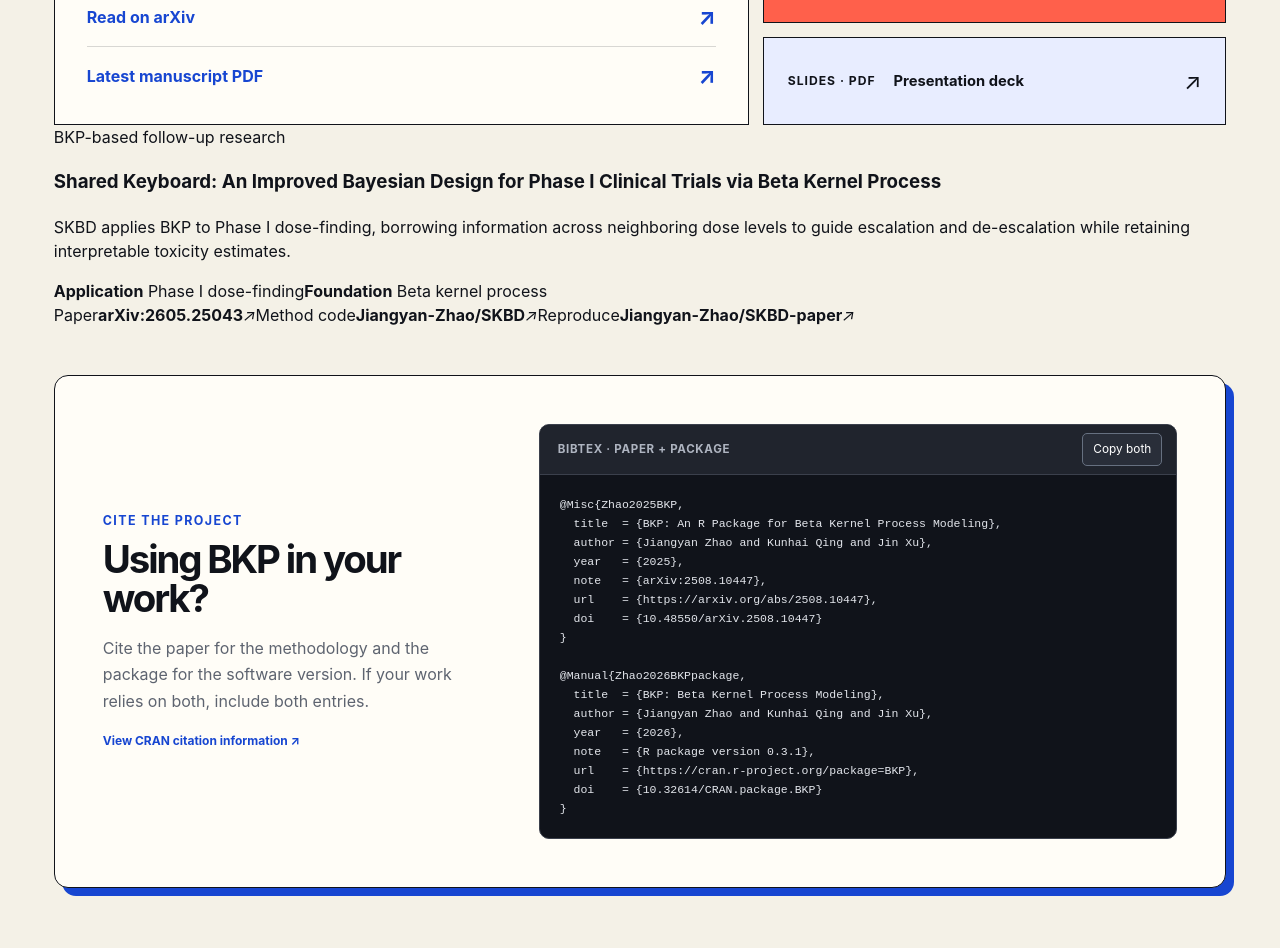
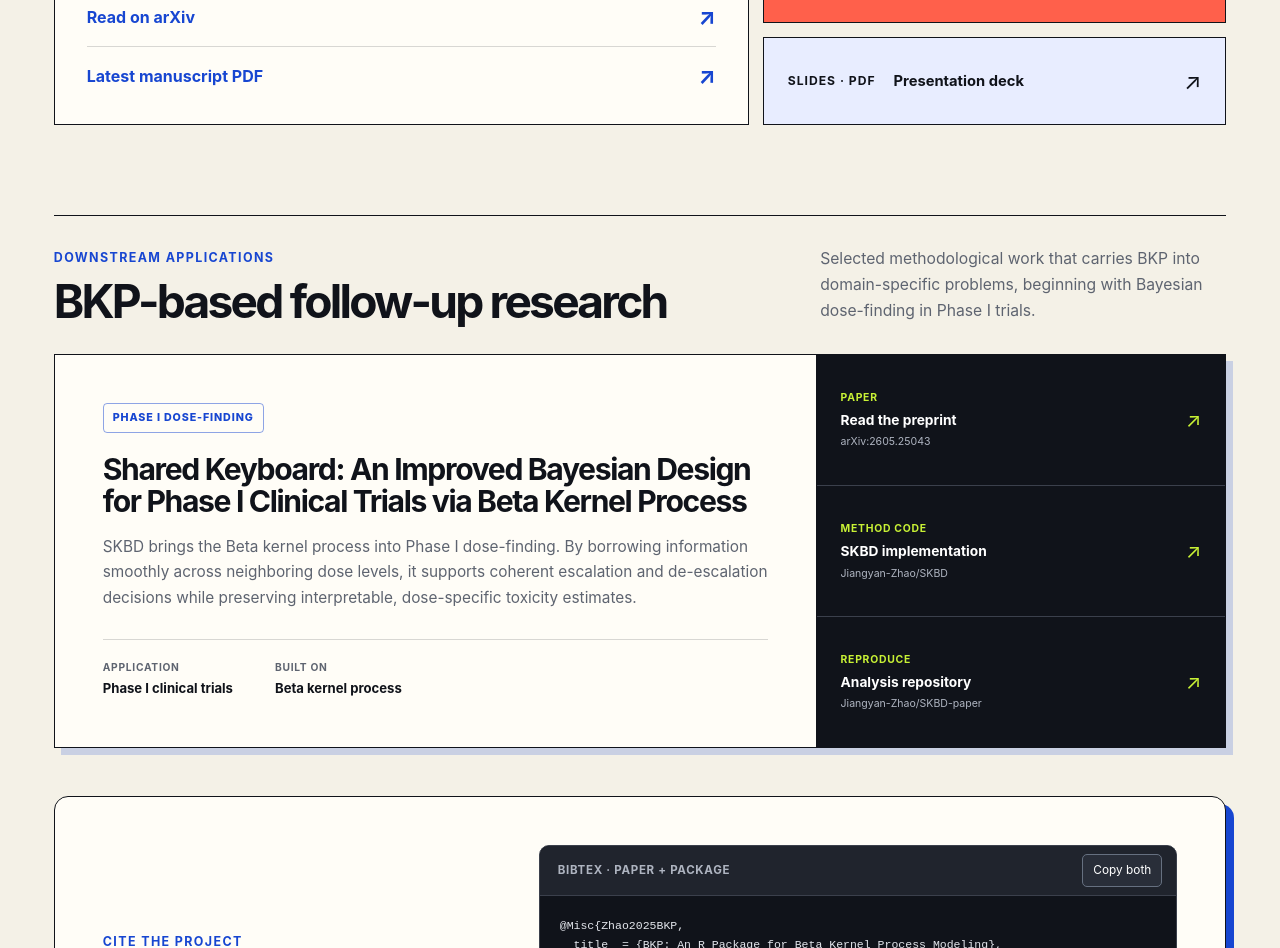
Before and after one commit to Jiangyan-Zhao/BKP-website, a React (Vite) app: page / in a window 1280 px wide. Shown: the part 5880-6828 px from the top of the page. Built offline with nearby package versions, Linux system fonts and the light colour scheme.

Commit message:
Separate follow-up heading from SKBD card

```diff
--- a/src/App.tsx
+++ b/src/App.tsx
@@ -1077,32 +1077,50 @@ export default function Home() {
           </a>
         </aside>
 
-        <article className="followup-research-card" aria-labelledby="skbd-title">
-          <div className="followup-research-copy">
-            <span className="followup-research-kicker">BKP-based follow-up research</span>
-            <h3 id="skbd-title">Shared Keyboard: An Improved Bayesian Design for Phase I Clinical Trials via Beta Kernel Process</h3>
+        <section className="followup-research-section" aria-labelledby="followup-research-title">
+          <header className="followup-research-heading">
+            <div>
+              <p className="section-kicker">Downstream applications</p>
+              <h3 id="followup-research-title">BKP-based follow-up research</h3>
+            </div>
             <p>
-              SKBD applies BKP to Phase I dose-finding, borrowing information across neighboring
-              dose levels to guide escalation and de-escalation while retaining interpretable
-              toxicity estimates.
+              Selected methodological work that carries BKP into domain-specific problems,
+              beginning with Bayesian dose-finding in Phase I trials.
             </p>
-            <div className="followup-research-meta" aria-label="SKBD research scope">
-              <span><b>Application</b> Phase I dose-finding</span>
-              <span><b>Foundation</b> Beta kernel process</span>
+          </header>
+
+          <article className="followup-project-card" aria-labelledby="skbd-title">
+            <div className="followup-project-copy">
+              <span className="followup-project-domain">Phase I dose-finding</span>
+              <h4 id="skbd-title">Shared Keyboard: An Improved Bayesian Design for Phase I Clinical Trials via Beta Kernel Process</h4>
+              <p>
+                SKBD brings the Beta kernel process into Phase I dose-finding. By borrowing
+                information smoothly across neighboring dose levels, it supports coherent
+                escalation and de-escalation decisions while preserving interpretable,
+                dose-specific toxicity estimates.
+              </p>
+              <div className="followup-project-meta" aria-label="SKBD research scope">
+                <span><small>Application</small><b>Phase I clinical trials</b></span>
+                <span><small>Built on</small><b>Beta kernel process</b></span>
               </div>
             </div>
-          <div className="followup-research-links" aria-label="SKBD research links">
+
+            <div className="followup-project-links" aria-label="SKBD research links">
               <a href="https://arxiv.org/abs/2605.25043" target="_blank" rel="noreferrer">
-              <span>Paper</span><b>arXiv:2605.25043</b><i aria-hidden="true">↗</i>
+                <div><span>Paper</span><b>Read the preprint</b><small>arXiv:2605.25043</small></div>
+                <i aria-hidden="true">↗</i>
               </a>
               <a href="https://github.com/Jiangyan-Zhao/SKBD" target="_blank" rel="noreferrer">
-              <span>Method code</span><b>Jiangyan-Zhao/SKBD</b><i aria-hidden="true">↗</i>
+                <div><span>Method code</span><b>SKBD implementation</b><small>Jiangyan-Zhao/SKBD</small></div>
+                <i aria-hidden="true">↗</i>
               </a>
               <a href="https://github.com/Jiangyan-Zhao/SKBD-paper" target="_blank" rel="noreferrer">
-              <span>Reproduce</span><b>Jiangyan-Zhao/SKBD-paper</b><i aria-hidden="true">↗</i>
+                <div><span>Reproduce</span><b>Analysis repository</b><small>Jiangyan-Zhao/SKBD-paper</small></div>
+                <i aria-hidden="true">↗</i>
               </a>
             </div>
           </article>
+        </section>
 
         <CitationPanel />
       </section>
```
Lines whose indentation alone changed are shown as unchanged.
